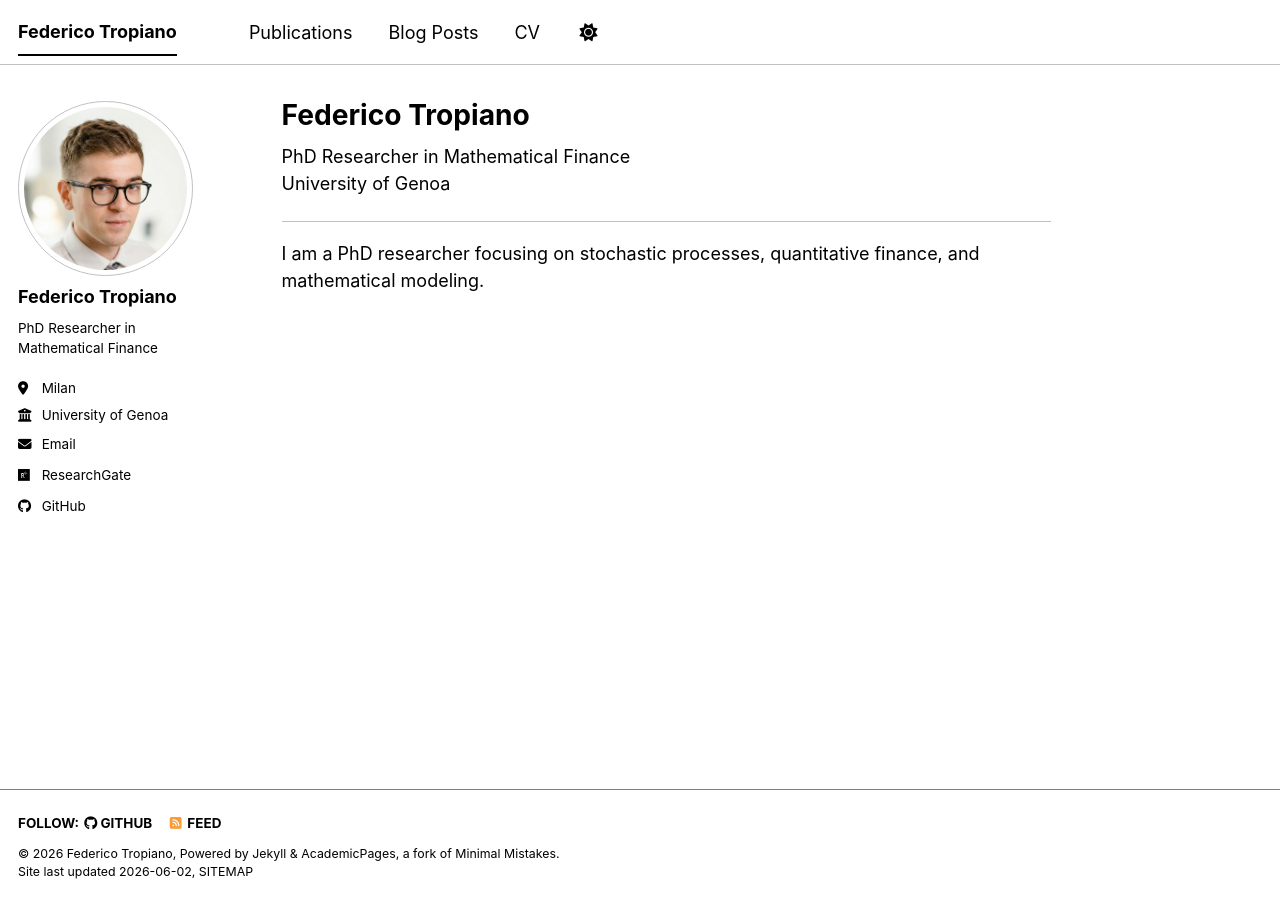
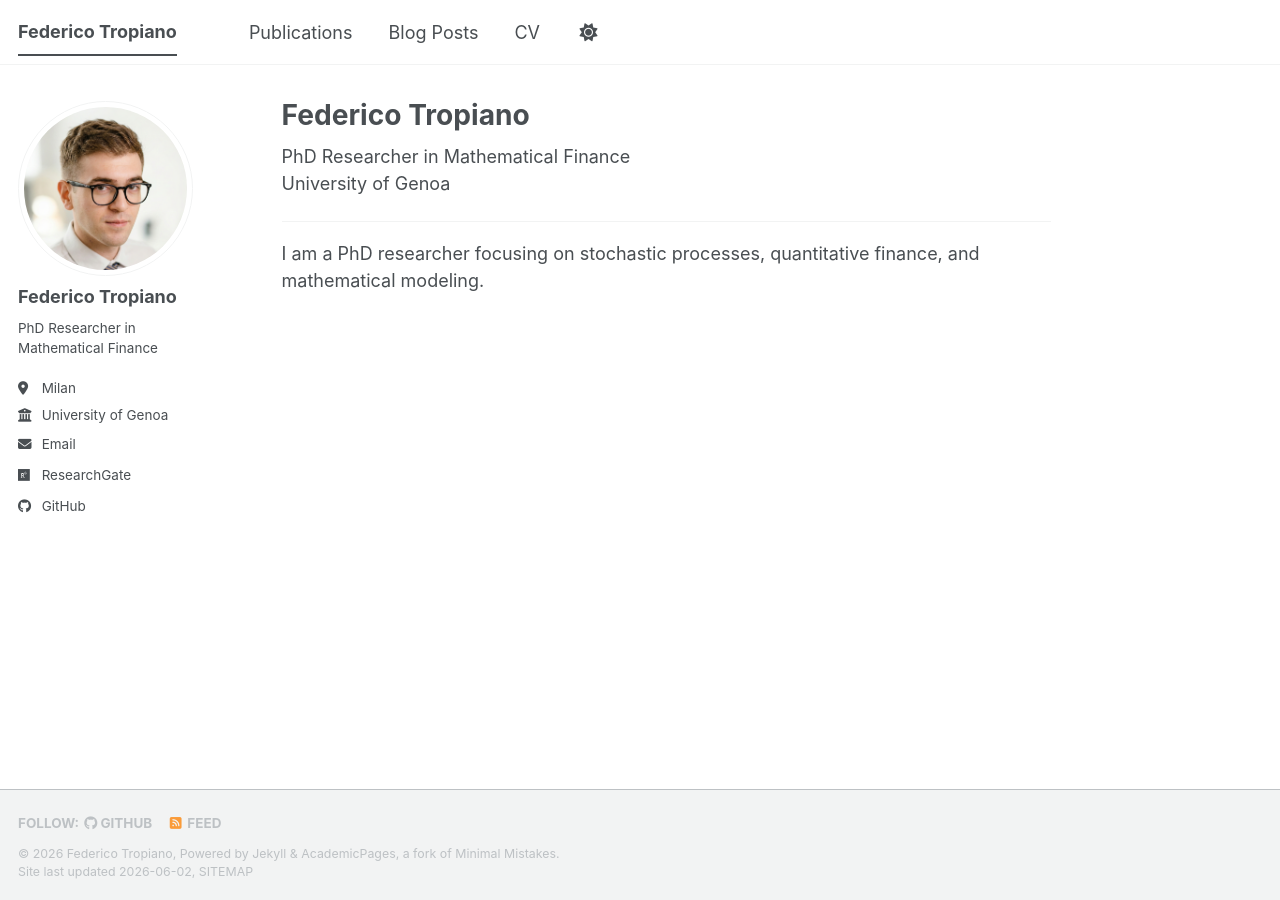
Before and after one commit to FedericoTropiano/FedericoTropiano.github.io, a Jekyll site: the page built from _pages/about.md, in a window 1280 px wide. Built offline with Jekyll 4.4.1, drawn with Linux system fonts in a browser that asks for light colours; a script bundle is joined from its source files by our own code; library files that are not in the unit come from our copies.

Commit message:
Change site_theme from 'contrast' to 'default'

```diff
--- a/_config.yml
+++ b/_config.yml
@@ -8,7 +8,7 @@
 
 # Basic Site Settings
 locale                   : "en-US"
-site_theme               : "contrast" # The available themes options are "default", "air", "sunrise", "mint", "dirt" and "contrast"
+site_theme               : "default" # The available themes options are "default", "air", "sunrise", "mint", "dirt" and "contrast"
 title                    : "Federico Tropiano"
 title_separator          : "-"
 name                     : &name "Federico Tropiano"
```
